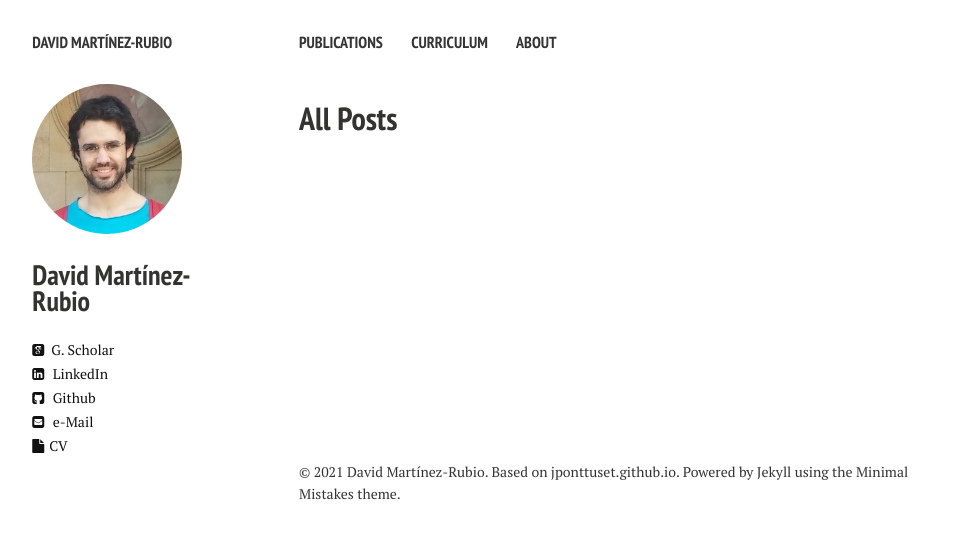
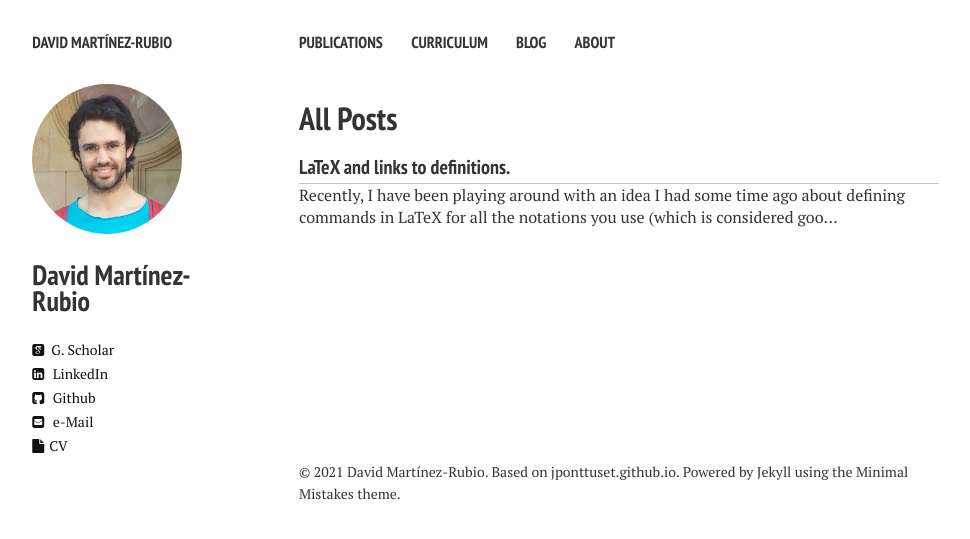
Before and after one commit to kartikeyrinwa/kartikeyrinwa.github.io, a Jekyll site: the page built from blog.md, in a window 1280 px wide. Shown: the top 539 px of the page, without its empty margins (21-991 px from the left). Built offline with Jekyll 4.4.1, drawn with Linux system fonts in a browser that asks for light colours; nearby versions of some CDN libraries; part of the change alters nothing that is shown.

Commit message:
blog and first post

```diff
--- a/_config.yml
+++ b/_config.yml
@@ -4,7 +4,7 @@ description:      Welcome to my academic site.
 #url:              http://localhost:5000
 #http://localhost:5000
 url:              https://damaru2.github.io
-disqus_shortname: damaru2
+disqus_shortname: damaru2-github-io
 
 # Owner/author information
 owner:
@@ -29,6 +29,8 @@ links:
     url: /publications/
   - title: Curriculum
     url: /cv/
+  - title: Blog
+    url: /blog/
   - title: About
     url: /
 #  - title: Posts
--- /dev/null
+++ b/_posts/2021-10-01-notations_with_links.md
@@ -0,0 +1,46 @@
+---
+layout: post
+title: "LaTeX and links to definitions."
+categories: general
+author: David Martínez-Rubio
+excerpt_separator: <!--more-->
+comments: true
+---
+
+Recently, I have been playing around with an idea I had some time ago about defining commands in LaTeX for all the notations you use (which is considered good practice) with the extra twist that the command wraps the notation with a hyperlink so you can place a hypertarget at its definition. In this way, you can automatically generate (non-highlighted) links for all of your notations just by using your commands (or if you don't feel like using so many commands when writing, you can always do some substitutions afterwards).
+
+---
+
+In this way, people reading your documents can click on any relevant math in order to jump to the place in the document where it was defined. I plan to write a more detailed post about how to achieve this, but for the moment [here is a sample](https://arxiv.org/pdf/2109.03678.pdf) so you can see how the implemented idea looks like (actually that one jumps exactly to the definition, which is too low for most readers. My current local version works more nicely).
+
+---
+
+This feature is really nice, but if you really want to enjoy it, you should learn how to jump back after clicking on a link, or you will find yourself annoyed and scrolling back all the time. For the time being, I provide here a small table with some PDF readers and the shortcuts that are used to jump back.
+
+---
+### Readers and jumping back
+
+| Reader | How to go back |
+|-------|--------|
+| Zathura | Ctrl + o (like in vim) |
+| Firefox | Alt + Left  |
+| Chrome | No option for jumping back :/ |
+| Adobe Acrobat Reader| Alt + Left  |
+| Okular  | Shift + Alt + Left  |
+| Evince | Alt + p |
+| Pdf Reader Pro | Press the `jump back` button |
+| Xodo (Android or iOS)| Arrows appear |
+
+<!--
+| Reader | How to go back | How to follow a link | Notes |
+|-------|--------|---------|---------|
+| zathura | Ctrl + o (like in vim) | Double click or f+number | Shortcut can be customized |
+| Firefox | Alt + Left | Single click | A nice box appears when the mouse pointer is over the link. The viewer is really pdfjs (can be installed in some other browsers, like Chrome/Chromium) |
+| Chrome | No option of going back | Single click | One can install pdfjs extension (called PDF Viewer), which is what Firefox uses by default |
+| Adobe Acrobat Reader: Alt + Left | Single click |
+| Okular  | Shift + Alt + Left | Single click | Shortcut can be customized |
+| Evince | Alt + p | Single click | |
+| PDF Reader Pro | Press `Jump Back` button | Single Click | |
+| Xodo (Android or iOS): Arrows appear | Single tap | |
+
+-->
```
Also changed, not shown: _layouts/post-index.html (line endings or trailing spaces), blog.md (renamed from unwanted/blog.md).
